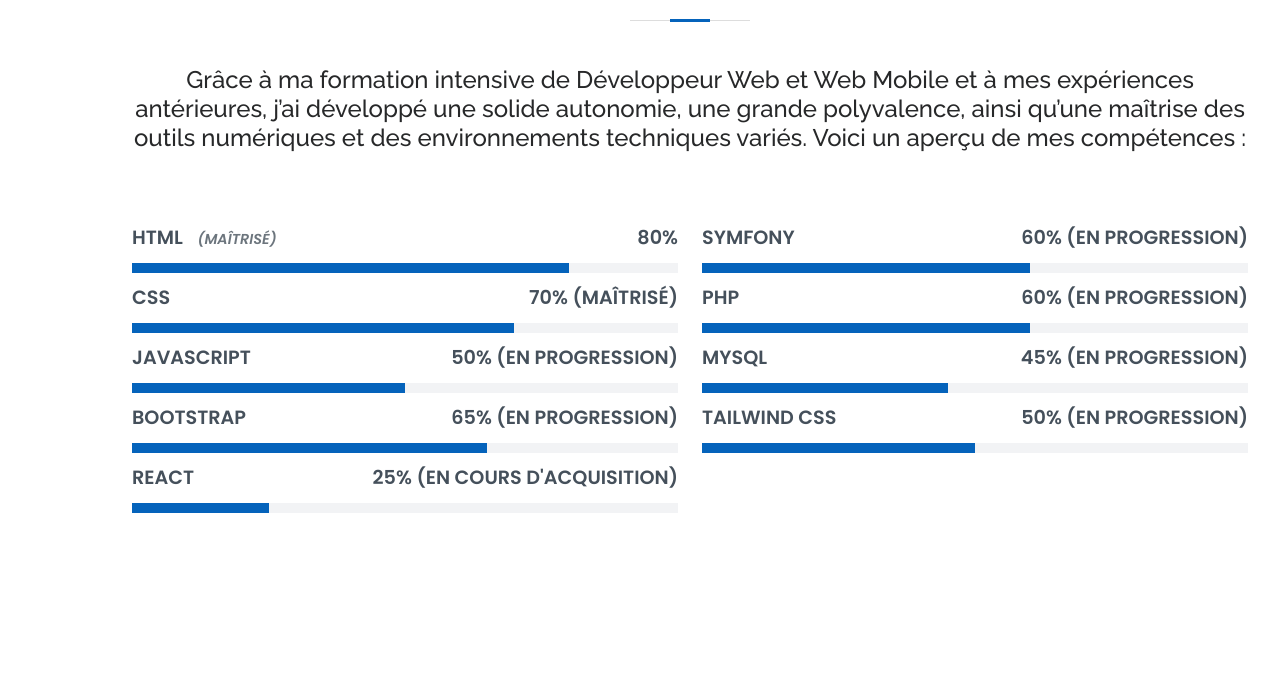
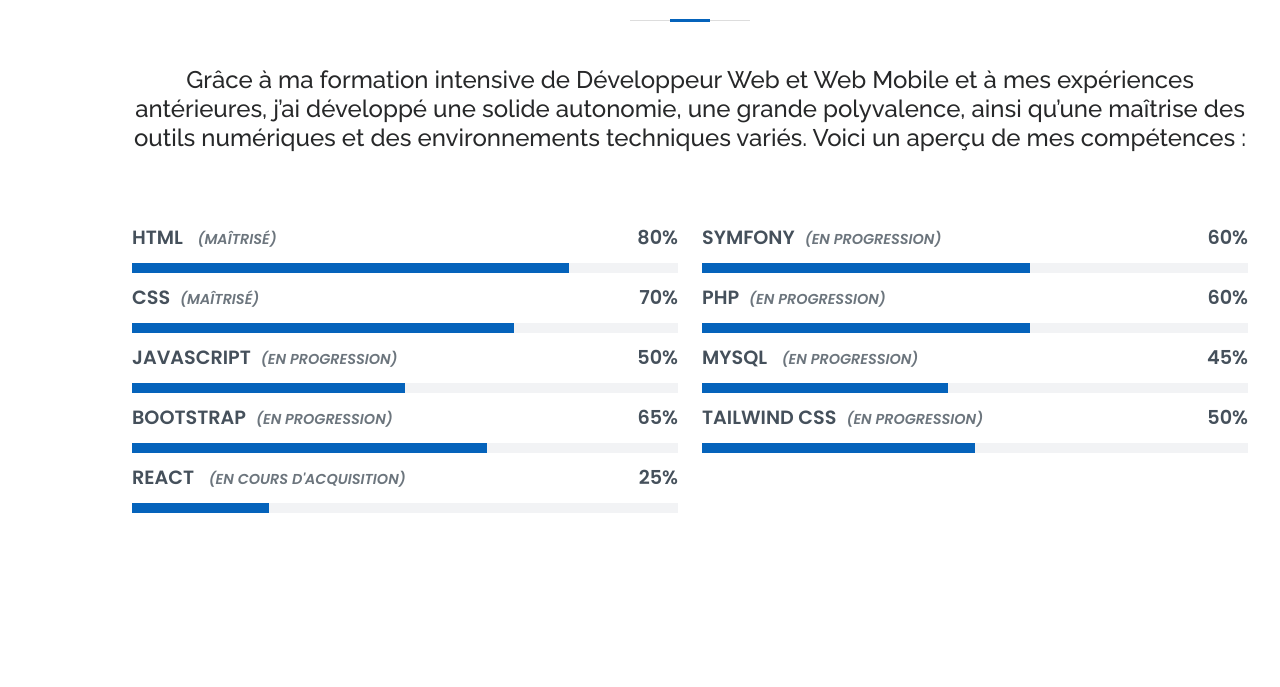
Before and after one commit to GuillaumeReb/portfolio, a PHP site: page / in a window 1280 px wide. Shown: the part 1786-2473 px from the top of the page. Run offline with PHP 8.4, Linux system fonts and the light colour scheme; some libraries are stand-ins or nearby versions.

Commit message:
Ajout class level dans skill

```diff
--- a/index.php
+++ b/index.php
@@ -301,7 +301,7 @@
             </div>
 
             <div class="progress">
-              <span class="skill">CSS<i class="val">70% (Maîtrisé)</i></span>
+              <span class="skill">CSS<i class="val">70%</i><span class="level">(Maîtrisé)</span></span>
               <div class="progress-bar-wrap">
                 <div class="progress-bar" role="progressbar" aria-valuenow="70" aria-valuemin="0" aria-valuemax="100">
                 </div>
@@ -309,7 +309,7 @@
             </div>
 
             <div class="progress">
-              <span class="skill">JavaScript<i class="val">50% (En progression)</i></span>
+              <span class="skill">JavaScript<i class="val">50%</i><span class="level">(En progression)</span></span>
               <div class="progress-bar-wrap">
                 <div class="progress-bar" role="progressbar" aria-valuenow="50" aria-valuemin="0" aria-valuemax="100">
                 </div>
@@ -317,7 +317,7 @@
             </div>
 
             <div class="progress">
-              <span class="skill">Bootstrap<i class="val">65% (En progression)</i></span>
+              <span class="skill">Bootstrap<i class="val">65%</i><span class="level">(En progression)</span></span>
               <div class="progress-bar-wrap">
                 <div class="progress-bar" role="progressbar" aria-valuenow="65" aria-valuemin="0" aria-valuemax="100">
                 </div>
@@ -325,7 +325,7 @@
             </div>
 
             <div class="progress">
-              <span class="skill">React <i class="val">25% (En cours d'acquisition)</i></span>
+              <span class="skill">React <i class="val">25%</i><span class="level">(En cours d'acquisition)</span></span>
               <div class="progress-bar-wrap">
                 <div class="progress-bar" role="progressbar" aria-valuenow="25" aria-valuemin="0" aria-valuemax="100">
                 </div>
@@ -338,7 +338,7 @@
           <div class="col-lg-6">
 
             <div class="progress">
-              <span class="skill">Symfony<i class="val">60% (En progression)</i></span>
+              <span class="skill">Symfony<i class="val">60%</i><span class="level">(En progression)</span></span>
               <div class="progress-bar-wrap">
                 <div class="progress-bar" role="progressbar" aria-valuenow="60" aria-valuemin="0" aria-valuemax="100">
                 </div>
@@ -346,7 +346,7 @@
             </div>
 
             <div class="progress">
-              <span class="skill">PHP<i class="val">60% (En progression)</i></span>
+              <span class="skill">PHP<i class="val">60%</i><span class="level">(En progression)</span></span>
               <div class="progress-bar-wrap">
                 <div class="progress-bar" role="progressbar" aria-valuenow="60" aria-valuemin="0" aria-valuemax="100">
                 </div>
@@ -354,7 +354,7 @@
             </div>
 
             <div class="progress">
-              <span class="skill">MySQL <i class="val">45% (En progression)</i></span>
+              <span class="skill">MySQL <i class="val">45%</i><span class="level">(En progression)</span></span>
               <div class="progress-bar-wrap">
                 <div class="progress-bar" role="progressbar" aria-valuenow="45" aria-valuemin="0" aria-valuemax="100">
                 </div>
@@ -362,7 +362,7 @@
             </div>
 
             <div class="progress">
-              <span class="skill">Tailwind CSS<i class="val">50% (En progression)</i></span>
+              <span class="skill">Tailwind CSS<i class="val">50%</i><span class="level">(En progression)</span></span>
               <div class="progress-bar-wrap">
                 <div class="progress-bar" role="progressbar" aria-valuenow="50" aria-valuemin="0" aria-valuemax="100">
                 </div>
```
